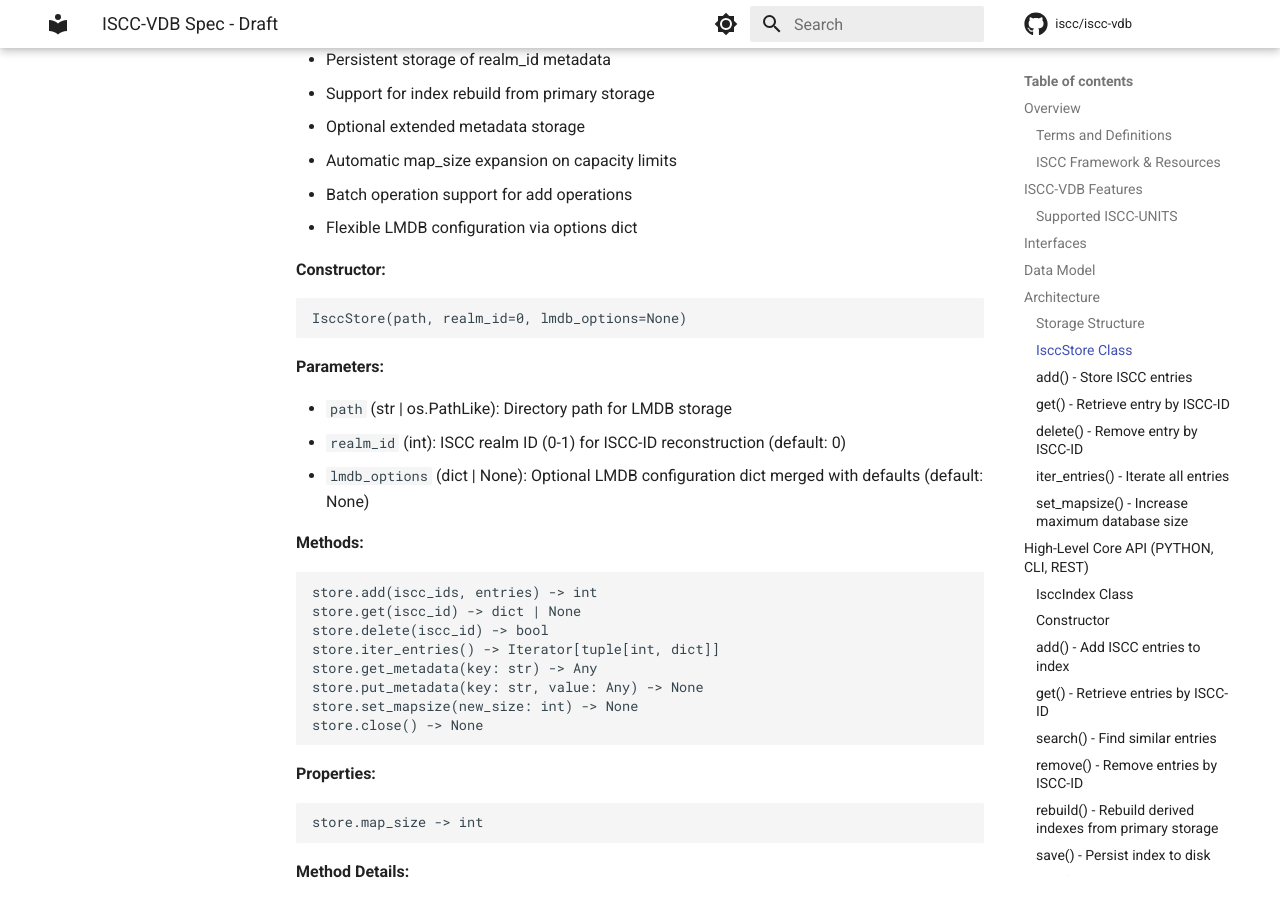
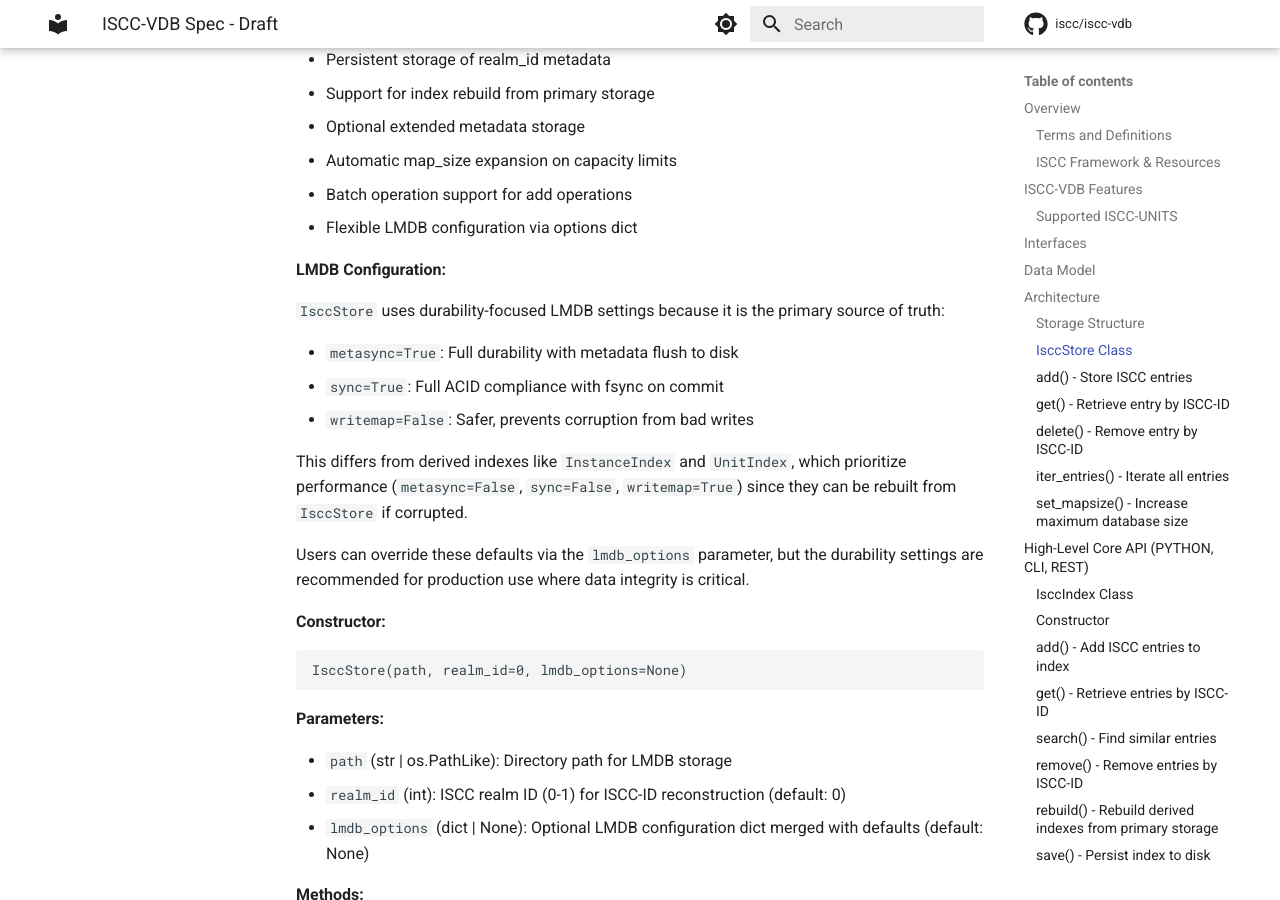
Before and after one commit to iscc/iscc-search, an MkDocs documentation site: the page built from docs/spec.md, in a window 1280 px wide and 900 px high, scrolled down 3884 px. Built offline with MkDocs 1.6.1 and Material for MkDocs 9.7.7, drawn with Linux system fonts in a browser that asks for light colours; comment, search, counter and statistics services are not loaded.

Commit message:
docs(spec): document IsccStore LMDB configuration rationale
Add dedicated section explaining why IsccStore uses durability-focused
LMDB settings (metasync=True, sync=True, writemap=False) as the primary
source of truth, while derived indexes prioritize performance since they
can be rebuilt. Clarifies design decision and override options.

```diff
--- a/docs/spec.md
+++ b/docs/spec.md
@@ -129,6 +129,20 @@ due to capacity limits.
 - Automatic map_size expansion on capacity limits
 - Batch operation support for add operations
 - Flexible LMDB configuration via options dict
+
+**LMDB Configuration:**
+
+`IsccStore` uses durability-focused LMDB settings because it is the primary source of truth:
+
+- `metasync=True`: Full durability with metadata flush to disk
+- `sync=True`: Full ACID compliance with fsync on commit
+- `writemap=False`: Safer, prevents corruption from bad writes
+
+This differs from derived indexes like `InstanceIndex` and `UnitIndex`, which prioritize performance
+(`metasync=False`, `sync=False`, `writemap=True`) since they can be rebuilt from `IsccStore` if corrupted.
+
+Users can override these defaults via the `lmdb_options` parameter, but the durability settings are recommended
+for production use where data integrity is critical.
 
 **Constructor:**
 
```
